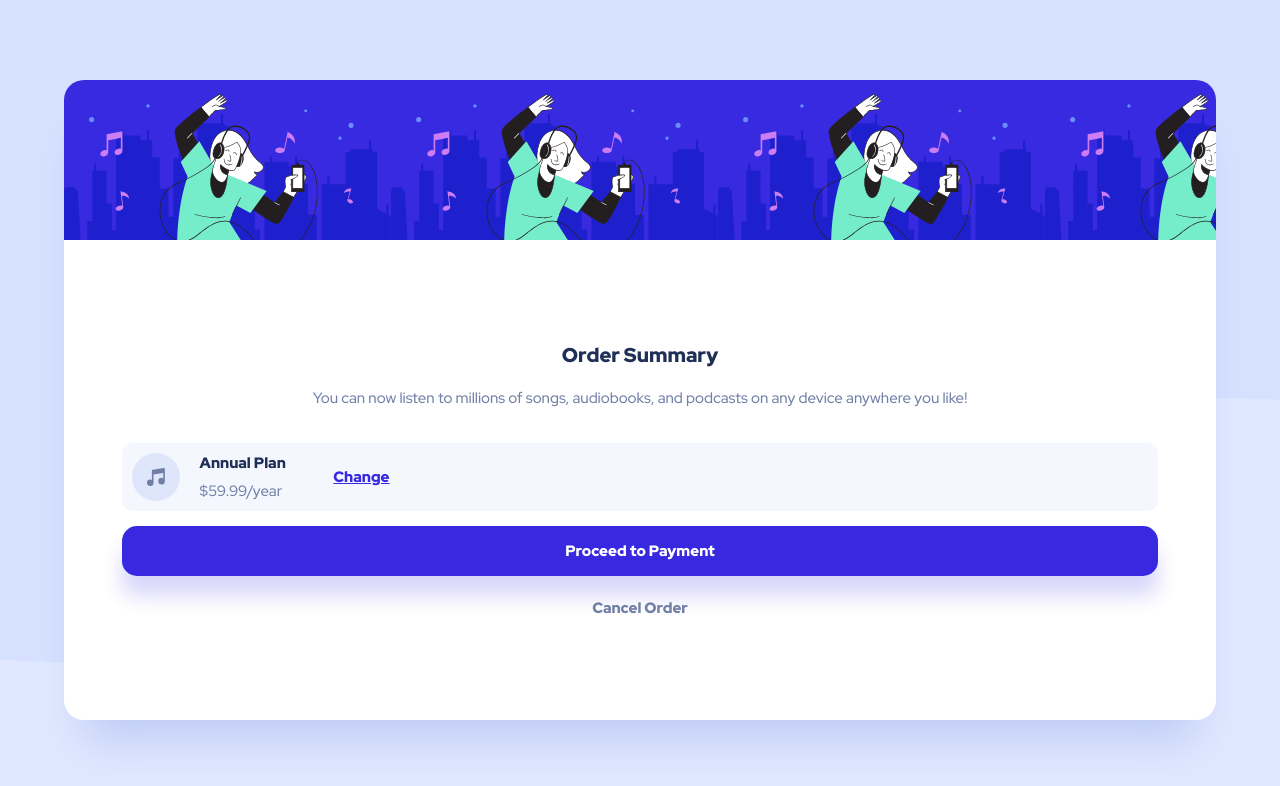
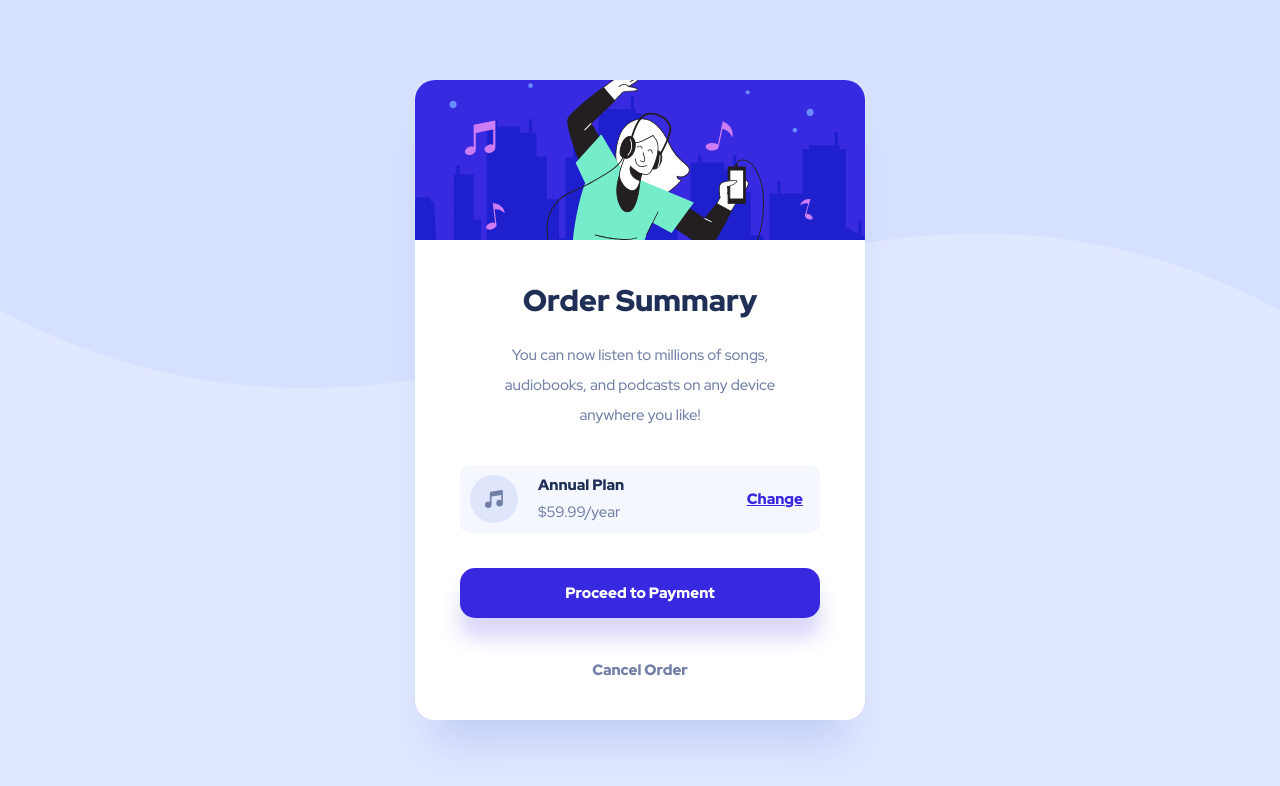
Before and after one commit to MateuszWlusek/FM_Challenge2, a plain HTML site: page index.html in a window 1280 px wide. Drawn offline with Linux system fonts and the light colour scheme.

Commit message:
Created desktop view of component. Added few style changes to mobile view.

```diff
--- a/scss/elements/_body.scss
+++ b/scss/elements/_body.scss
@@ -7,5 +7,9 @@ body {
     align-items: center;
     background-image: url('../images/pattern-background-mobile.svg');
     background-repeat: no-repeat;
-    background-size: contain
+    background-size: contain;
+
+    @include desktop {
+        background-image: url('../images/pattern-background-desktop.svg');
+    }
 }
--- a/scss/elements/_container.scss
+++ b/scss/elements/_container.scss
@@ -5,11 +5,19 @@
     overflow: hidden;
     box-shadow: 0px 40px 40px -20px rgba(13, 48, 189, 0.151826);
 
+
+    @include desktop {
+        max-width: 45em;
+        height: 80vh;
+    }
+
     .container__header {
         width: 100%;
         height: 25%;
         background-image: url('../images/illustration-hero.svg');
-        background-size: contain;
+        background-repeat: no-repeat;
+        background-size: cover;
+        background-position: center;
     }
 
     .container__main {
@@ -22,10 +30,19 @@
         align-items: center;
         font-family: 'Red Hat Display', sans-serif;
 
+        @include desktop {
+            justify-content: space-around;
+        }
+
         .container__title {
             font-size: 2em;
             font-weight: 900;
             color: $conitaner-titleText-color;
+
+            @include desktop {
+                font-size: 3em;
+                padding-top: 1em;
+            }
         }
 
         .container__description {
@@ -34,24 +51,33 @@
             font-size: 1.5em;
             font-weight: 500;
             line-height: 2em;
-            color: $container-descriptionText-color
+            color: $container-descriptionText-color;
+
+            @include desktop {
+                padding: 0 5em;
+            }
         }
 
         .container__plan {
             width: 90%;
             display: flex;
-            justify-content: flex-start;
+            justify-content: center;
             align-items: center;
             background-color: $container-planBackground-color;
             border-radius: 1em;
             margin: 1.5em 0;
+
+            @include desktop {
+                width: 80%;
+                justify-content: flex-start;
+            }
 
             .container__icon {
                 padding: 1em;
             }
 
             .container__planNamePrice {
-                padding: 1em;
+                padding: 1em 10em 1em 1em;
                 display: flex;
                 flex-direction: column;
                 justify-content: center;
@@ -72,11 +98,18 @@
 
             .container__change {
                 text-align: center;
-                padding-left: 2.5em;
+                padding-left: 1.5em;
                 font-size: 1.5em;
                 font-weight: 900;
                 color: $container-changeBtnText-color;
                 text-decoration: underline;
+
+                @include desktop {
+                    &:hover {
+                        cursor: pointer;
+                        color: $container-changeBtnHoverText-color;
+                    }
+                }
             }
 
 
@@ -92,6 +125,15 @@
             color: $container-proceedTxt-color;
             font-size: 1.5em;
             font-weight: 900;
+
+            @include desktop {
+                width: 80%;
+
+                &:hover {
+                    cursor: pointer;
+                    background-color: $container-proceedBackgroundHover-color;
+                }
+            }
         }
 
         .container__cancel {
@@ -99,6 +141,15 @@
             font-size: 1.5em;
             font-weight: 900;
             color: $container-cancelText-color;
+
+            @include desktop {
+                padding-bottom: 2em;
+
+                &:hover {
+                    cursor: pointer;
+                    color: $container-cancelHoverText-color;
+                }
+            }
         }
     }
 }
--- a/scss/settings/_colors.scss
+++ b/scss/settings/_colors.scss
@@ -15,3 +15,6 @@ $container-changeBtnText-color: hsl(245, 75%, 52%);
 $container-proceedTxt-color: hsla(0, 0%, 100%);
 $container-proceedBackground-color: hsl(245, 75%, 52%);
 $container-cancelText-color: hsl(224, 23%, 55%);
+$container-changeBtnHoverText-color: hsla(245, 83%, 68%);
+$container-proceedBackgroundHover-color: hsla(245, 83%, 68%);
+$container-cancelHoverText-color: hsl(223, 47%, 23%);
```
Also changed, not shown: css/main.css.
